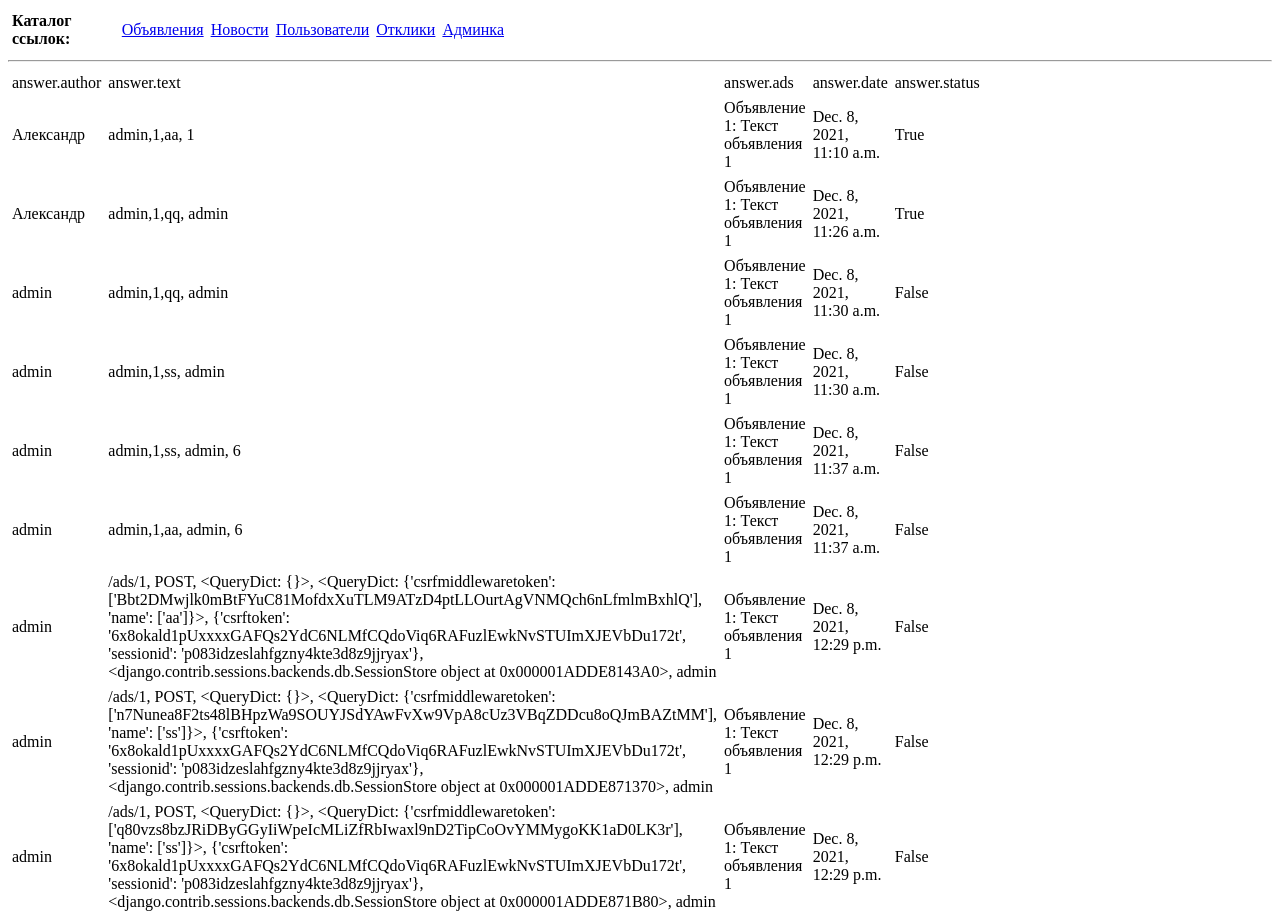
After one commit to Ardash12/D16, a Django app: page /answer/ in a window 1280 px wide. The commit adds this page. Run offline with Django 3.2, Linux system fonts and the light colour scheme; data comes from the database, SQL or seed files in the repository; both versions use the stored data as it was after the commit.

Commit message:
new-code

```diff
--- a/ads/models.py
+++ b/ads/models.py
@@ -32,7 +32,7 @@
     text = models.TextField()
     ads = models.ForeignKey(Ads, on_delete=models.CASCADE)
     date = models.DateTimeField(auto_now_add=True)
-    status = models.BooleanField()
+    status = models.BooleanField(default=False)
 
     def __str__(self):
         return f'{self.text[:20]}'
--- a/ads/views.py
+++ b/ads/views.py
@@ -1,7 +1,7 @@
 from django.shortcuts import render
 from django.views.generic import ListView, DetailView, View
 from django.contrib.auth.models import User
-from .models import Ads, News, Answer
+from .models import Ads, News, Answer, Author
 
 
 def index(request):
@@ -27,13 +27,19 @@
     def post(self, request, *args, **kwargs):
         # берём значения для нового товара из POST-запроса отправленного на сервер
         text = request.POST['name']
-        user = request.user.username
-        user_id = request.user_authorUser.id
-        answer = Answer(text=user, status=True, ads_id=1, author_id=user_id)
+        user = request.user
+        user_id = request.user.id
+        author = Author.objects.get(authorUser=user)
+        # answer = Answer(text=f'{user},{user_id},{text}, {author}, {author.id}', ads_id=1, author_id=author.id)
+        a1 = request.path
+        a2 = request.method
+        a3 = request.GET
+        a4 = request.POST
+        a5 = request.COOKIES
+        a6 = request.session
+        a7 = request.user
+        # answer = Answer(text=f'{a1}, {a2}, {a3}, {a4}, {a5}, {a6}, {a7}', ads_id=1, author_id=author.id)
         answer.save()
-        # product = Product(name=name, quantity=quantity, category_id=category_id,
-        #                   price=price)  # создаём новый товар и сохраняем
-        # product.save()
         return super().get(request, *args, **kwargs)  # отправляем пользователя обратно на GET-запрос.
 
 
@@ -53,8 +59,30 @@
     queryset = News.objects.all()
 
 
-class UserList(ListView):
+class UserList(ListView):   # список пользователей
     model = User
     template_name = 'users-list.html'
-    context_object_name = 'users'
-    queryset = User.objects.all()
+    # context_object_name = 'users'
+    # queryset = User.objects.all()
+
+    def get_context_data(self, **kwargs):
+        context = super().get_context_data(**kwargs)
+        context['users'] = User.objects.all()
+        context['authors'] = Author.objects.all()
+        # context['temp'] = Author.objects.filter(authorUser__id=User)
+        return context
+
+
+class AnswerList(ListView):
+    model = Answer
+    template_name = 'answer-list.html'
+    ordering = ['date']
+    # context_object_name = 'answers'
+    # queryset = Answer.objects.all()
+
+    def get_context_data(self, **kwargs):
+        context = super().get_context_data(**kwargs)
+        context['answers'] = Answer.objects.all()
+        context['ads'] = Ads.objects.all()
+
+        return context
--- a/project/urls.py
+++ b/project/urls.py
@@ -15,7 +15,7 @@
 """
 from django.contrib import admin
 from django.urls import path, include
-from ads.views import index, NewsList, NewsDetail, UserList
+from ads.views import index, NewsList, NewsDetail, UserList, AnswerList
 
 
 urlpatterns = [
@@ -25,5 +25,5 @@
     path('news/', NewsList.as_view(), name='news_list'),
     path('news/<int:pk>', NewsDetail.as_view(), name='news_detail'),
     path('users/', UserList.as_view(), name='users'),
-
+    path('answer/', AnswerList.as_view(), name='answer'),
 ]
--- /dev/null
+++ b/templates/answer-list.html
@@ -0,0 +1,47 @@
+{% extends 'default.html' %}
+
+{% block title %}
+Список объявлений
+{% endblock title %}
+
+{% block content %}
+<table>
+    <tr>
+        <td>
+            answer.author
+        </td>
+        <td>
+            answer.text
+        </td>
+        <td>
+            answer.ads
+        </td>
+        <td>
+            answer.date
+        </td>
+        <td>
+            answer.status
+        </td>
+    </tr>
+    {% for answer in answers %}
+    <tr>
+        <td>
+            {{ answer.author }}
+        </td>
+        <td>
+            {{ answer.text }}
+        </td>
+        <td>
+            {{ answer.ads }}
+        </td>
+        <td>
+            {{ answer.date }}
+        </td>
+        <td>
+            {{ answer.status }}
+        </td>
+    </tr>
+    {% endfor %}
+</table>
+
+{% endblock content %}
--- a/templates/default.html
+++ b/templates/default.html
@@ -6,8 +6,36 @@
     <title>Заголовок - {% block title %} {% endblock title %}</title>
 </head>
 <body>
-       {% block content %}
-       {{ flatpage.content }}
-       {% endblock content %}
+    <style type="text/css">
+        TABLE {
+            width: 500px; /* Ширина таблицы */
+            border-collapse: collapse; /* Убираем двойные линии между ячейками */
+        }
+        TD, TH {
+            padding: 3px; /* Поля вокруг содержимого таблицы */
+            border: 1px solid white; /* Параметры рамки */
+        }
+        TH {
+            background: #b0e0e6; /* Цвет фона */
+        }
+    </style>
+    <table cellpadding="15">
+        <tr>
+            <td><b>Каталог ссылок:</b></td>
+            <td><a href="{% url 'ads_list' %}">Объявления</a></td>
+            <td><a href="{% url 'news_list' %}">Новости</a></td>
+            <td><a href="{% url 'users' %}">Пользователи</a></td>
+            <td><a href="{% url 'answer' %}">Отклики</a></td>
+            <td><a href="/admin"  target="_blank">Админка</a></td>
+        </tr>
+    </table>
+    <hr>
+
+
+
+
+{% block content %}
+    {{ flatpage.content }}
+{% endblock content %}
 </body>
 </html>
```
Also changed, not shown: templates/index.html (+7 -3 lines), templates/users-list.html (+51 -1 lines), ads/migrations/0002_alter_answer_status.py (added), db.sqlite3.
